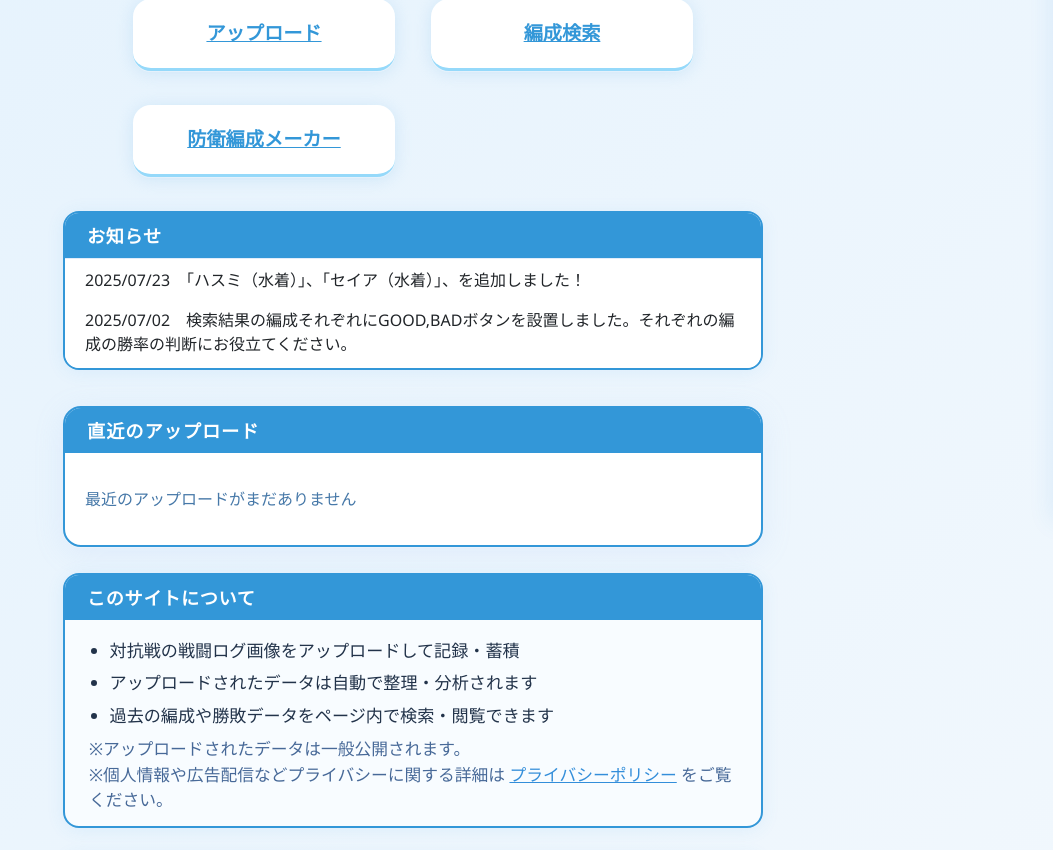
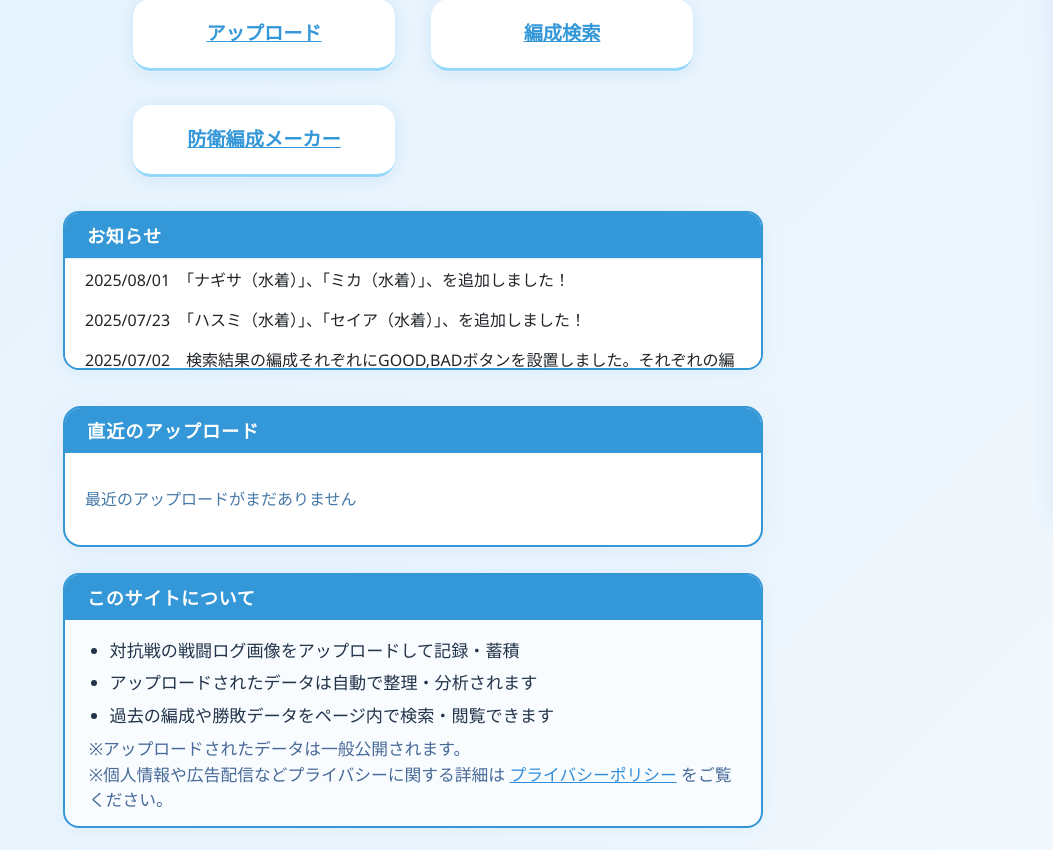
Before and after one commit to CCmoririn/blue-archive-battlelog-unified, a Flask app: template Blue_Archive_Battlelog_collect/templates/index.html in a window 1280 px wide. Shown: the part 278-1128 px from the top of the page, without its empty margins (227-1280 px from the left). Run offline with Flask 3, Linux system fonts and the light colour scheme; the template is opened without the code that fills it, so the values that code supplies are empty; parts of the project's set-up code (start-up, migrations or seed data) failed here and were passed over.

Commit message:
お知らせ

```diff
--- a/Blue_Archive_Battlelog_collect/templates/notices.html
+++ b/Blue_Archive_Battlelog_collect/templates/notices.html
@@ -1,4 +1,6 @@
 <div class="notice-box">
+  <p>2025/08/01　「ナギサ（水着）」、「ミカ（水着）」、を追加しました！</p>
+  <p>2025/07/23　「ハスミ（水着）」、「セイア（水着）」、を追加しました！</p>
   <p>2025/07/02　生徒自体の指定だけでなく、射程と遮蔽物の仕様の有無によっても検索ができるようにしました。</p>
   <p>2025/06/15　おすすめ防衛編成メーカーをリリースしました！</p>
   <p>2025/06/09　【重要】サイトURLが <b>bluearchive-battlelog-p.com</b> に変わりました。旧URLから自動転送されますが、今後は新URLへのアクセス・ブックマーク更新をお願いします。</p>
--- a/Blue_Archive_Battlelog_collect_public/templates/notices.html
+++ b/Blue_Archive_Battlelog_collect_public/templates/notices.html
@@ -1,4 +1,5 @@
 <div class="notice-box">
+  <p>2025/08/01　「ナギサ（水着）」、「ミカ（水着）」、を追加しました！</p>
   <p>2025/07/23　「ハスミ（水着）」、「セイア（水着）」、を追加しました！</p>
   <p>2025/07/02　検索結果の編成それぞれにGOOD,BADボタンを設置しました。それぞれの編成の勝率の判断にお役立てください。</p>
   <p>2025/07/02　生徒自体の指定だけでなく、射程と遮蔽物の仕様の有無によっても検索ができるようにしました。</p>
```
